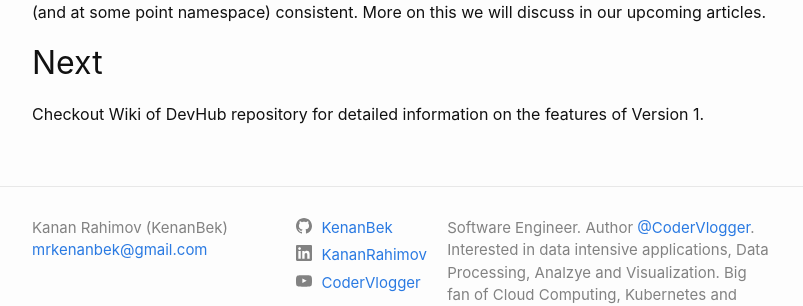
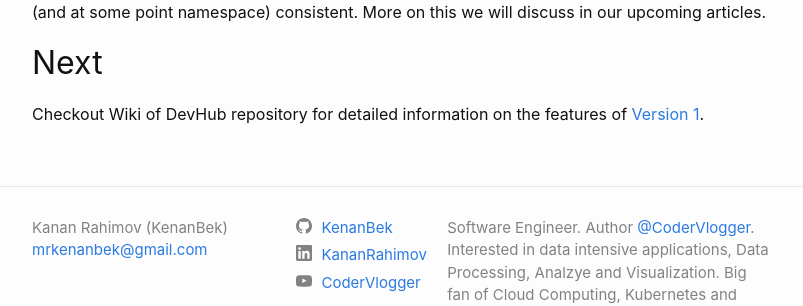
Before and after one commit to KenanBek/kenanbek.github.io, a Jekyll site: the page built from _posts/devhub/2019-09-13-devhub-01-real-world-project-with-go-python-javascript-react.markdown, in a window 1280 px wide and 900 px high, scrolled down 2321 px. Shown: the part 488-794 px from the top of the window, without its empty margins (238-1041 px from the left). Built offline with Jekyll 4.4.1, drawn with Linux system fonts in a browser that asks for light colours; part of the change alters nothing that is shown.

Commit message:
Add link

```diff
--- a/_posts/devhub/2019-09-13-devhub-01-real-world-project-with-go-python-javascript-react.markdown
+++ b/_posts/devhub/2019-09-13-devhub-01-real-world-project-with-go-python-javascript-react.markdown
@@ -109,4 +109,4 @@ As you can see for each technology we have *devhub* as a root folder. This is do
 
 ## Next
 
-Checkout Wiki of DevHub repository for detailed information on the features of Version 1.
+Checkout Wiki of DevHub repository for detailed information on the features of [Version 1](https://github.com/CoderVlogger/devhub/wiki/Backlog-for-Version-1).
```
